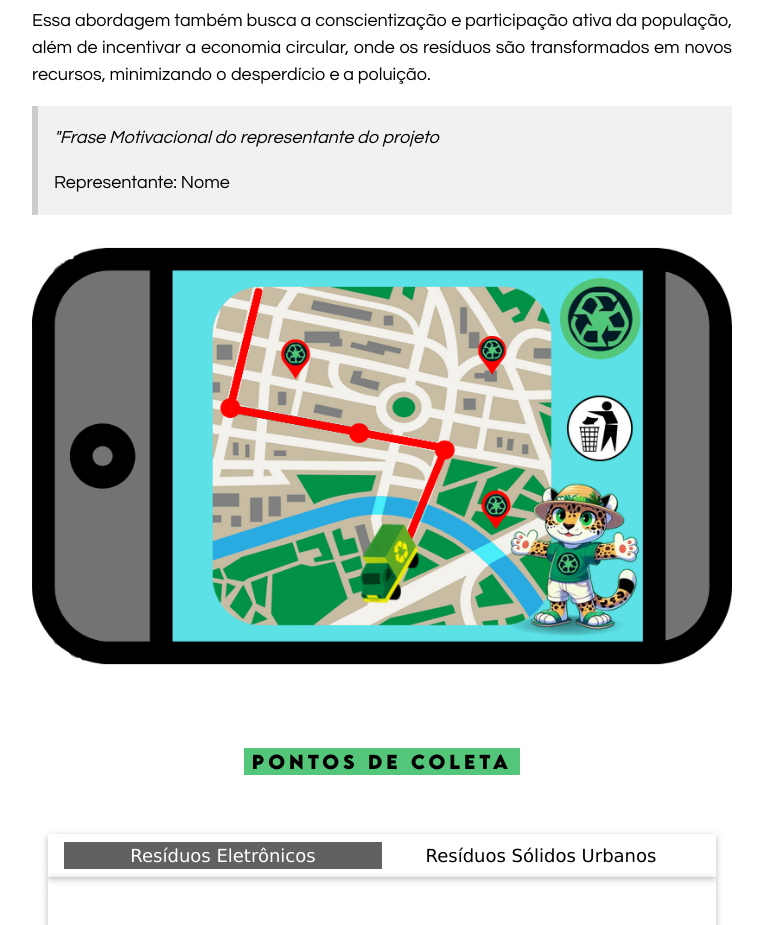
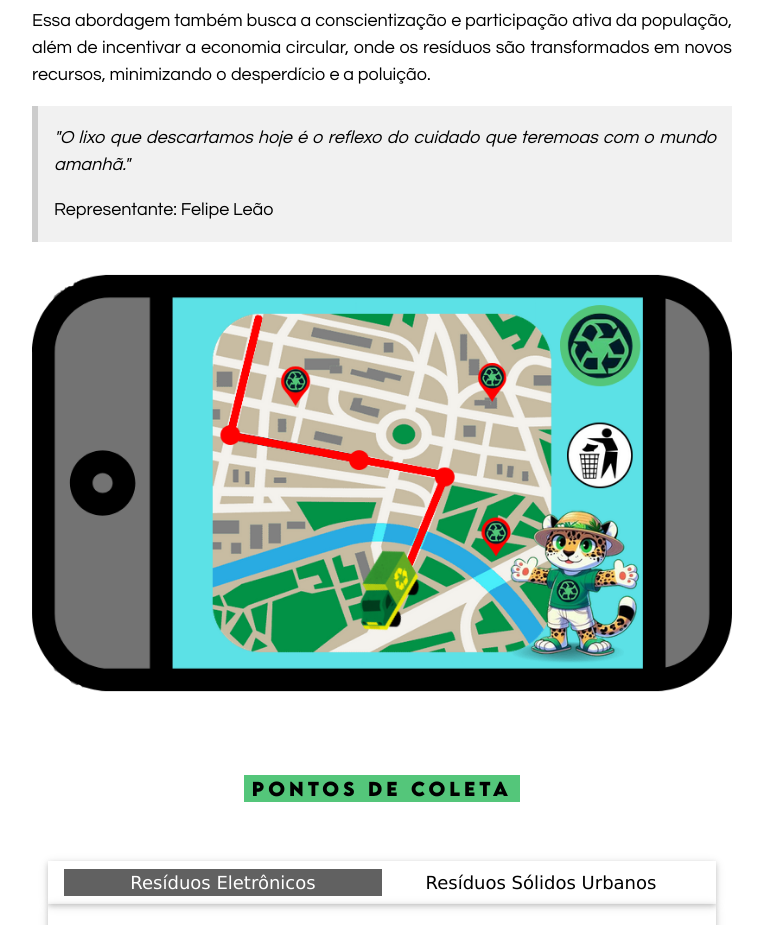
Before and after one commit to Jeremias-Alves-Amaral/Smart-Trash, a plain HTML site: page index.html in a window 1280 px wide. Shown: the part 1200-2125 px from the top of the page, without its empty margins (258-1021 px from the left). Drawn offline with nearby package versions, Linux system fonts and the light colour scheme.

Commit message:
Update index.html

```diff
--- a/index.html
+++ b/index.html
@@ -78,9 +78,9 @@
         </div>
         <div class="w3-panel w3-leftbar w3-light-grey">
           <p>
-            <i>"Frase Motivacional do representante do projeto</i>
+            <i>"O lixo que descartamos hoje é o reflexo do cuidado que teremoas com o mundo amanhã."</i>
           </p>
-          <p>Representante: Nome</p>
+          <p>Representante: Felipe Leão</p>
         </div>
         <img src="./assets/imgrelatorio.png" class="img-about w3-margin-top" />
 
```
